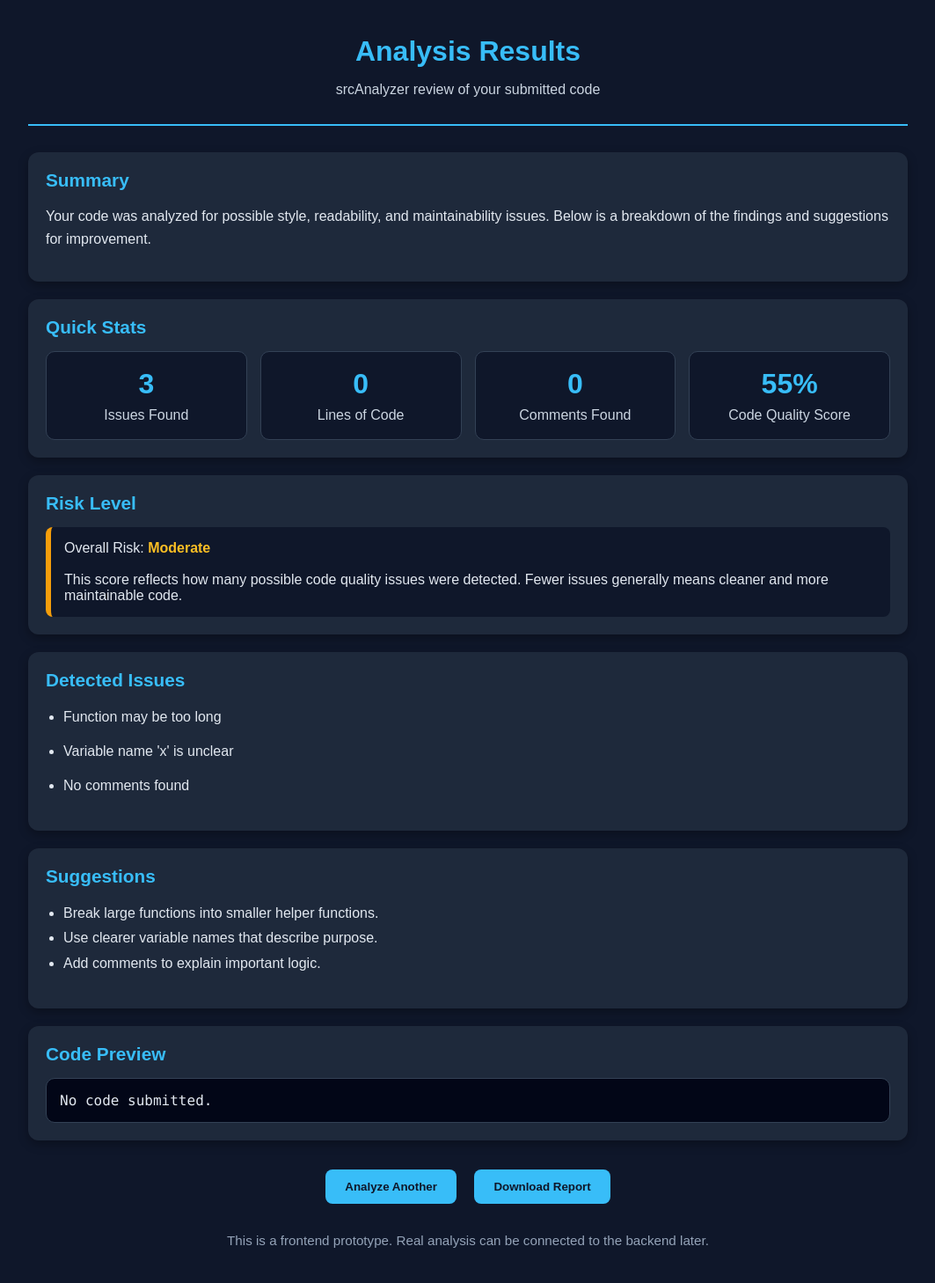
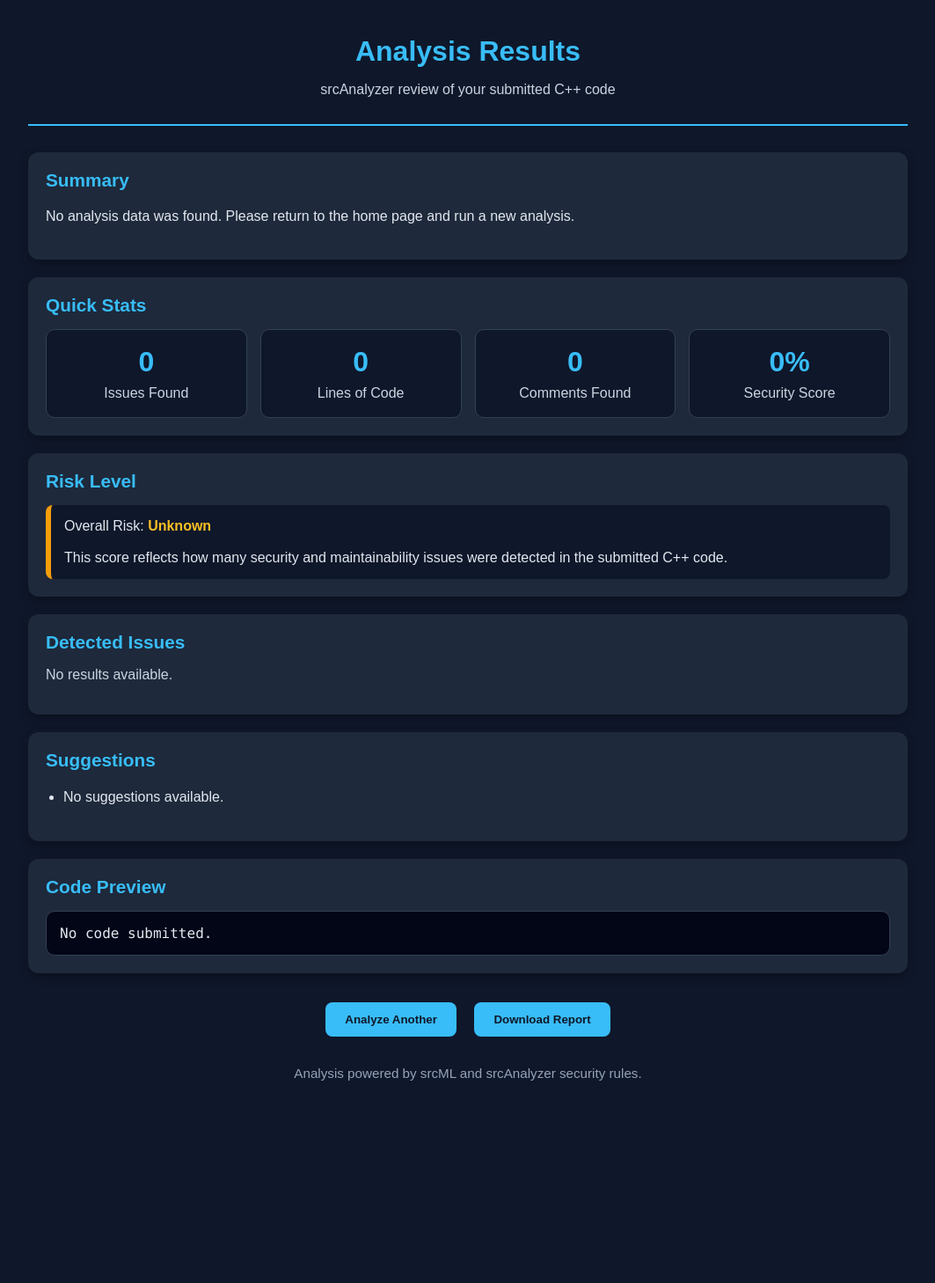
Before and after one commit to Ajross-dev/srcml-code-analyzer, a Python web app: template templates/results.html in a window 1280 px wide. Shown: the whole page at 88% size, without its empty margins (108-1171 px from the left). After the commit the page ends 1228 px from the top, so only its background shows below. Run offline with Jinja, Linux system fonts and the light colour scheme; the template is opened without the code that fills it, so the values that code supplies are empty.

Commit message:
updated results.html

```diff
--- a/templates/results.html
+++ b/templates/results.html
@@ -105,7 +105,21 @@
         }
 
         .issue-item {
-            margin-bottom: 10px;
+            margin-bottom: 14px;
+        }
+
+        .issue-meta {
+            color: #94a3b8;
+            font-size: 0.92rem;
+        }
+
+        .issue-severity {
+            font-weight: bold;
+            color: #38bdf8;
+        }
+
+        .empty-state {
+            color: #cbd5e1;
         }
 
         .code-preview {
@@ -152,15 +166,14 @@
 <body>
     <div class="container">
         <h1>Analysis Results</h1>
-        <p class="subtitle">srcAnalyzer review of your submitted code</p>
+        <p class="subtitle">srcAnalyzer review of your submitted C++ code</p>
 
         <hr>
 
         <div class="section">
             <h2>Summary</h2>
             <p class="summary-text" id="summary">
-                Your code was analyzed for possible style, readability, and maintainability issues.
-                Below is a breakdown of the findings and suggestions for improvement.
+                Loading analysis summary...
             </p>
         </div>
 
@@ -181,7 +194,7 @@
                 </div>
                 <div class="stat-card">
                     <h3 id="score">0%</h3>
-                    <p>Code Quality Score</p>
+                    <p>Security Score</p>
                 </div>
             </div>
         </div>
@@ -189,23 +202,23 @@
         <div class="section">
             <h2>Risk Level</h2>
             <div class="risk-box">
-                Overall Risk: <span class="risk-level" id="riskLevel">Moderate</span><br><br>
-                This score reflects how many possible code quality issues were detected.
-                Fewer issues generally means cleaner and more maintainable code.
+                Overall Risk: <span class="risk-level" id="riskLevel">Unknown</span><br><br>
+                This score reflects how many security and maintainability issues were
+                detected in the submitted C++ code.
             </div>
         </div>
 
         <div class="section">
             <h2>Detected Issues</h2>
             <div id="results">
-                <p>Analyzing...</p>
+                <p class="empty-state">Loading results...</p>
             </div>
         </div>
 
         <div class="section">
             <h2>Suggestions</h2>
             <ul id="suggestions">
-                <li>Suggestions will appear here after analysis.</li>
+                <li>Loading suggestions...</li>
             </ul>
         </div>
 
@@ -219,69 +232,73 @@
             <button onclick="downloadReport()">Download Report</button>
         </div>
 
-        <p class="footer-note">This is a frontend prototype. Real analysis can be connected to the backend later.</p>
+        <p class="footer-note">Analysis powered by srcML and srcAnalyzer security rules.</p>
     </div>
 
     <script>
-        let code = localStorage.getItem("code") || "";
+        const analysisData = JSON.parse(localStorage.getItem("analysisData") || "null");
 
-        let issues = [
-            "Function may be too long",
-            "Variable name 'x' is unclear",
-            "No comments found"
-        ];
+        const resultsDiv = document.getElementById("results");
+        const suggestionsDiv = document.getElementById("suggestions");
+        const codePreview = document.getElementById("codePreview");
+        const summary = document.getElementById("summary");
 
-        let suggestions = [
-            "Break large functions into smaller helper functions.",
-            "Use clearer variable names that describe purpose.",
-            "Add comments to explain important logic."
-        ];
-
-        let resultsDiv = document.getElementById("results");
-        let suggestionsDiv = document.getElementById("suggestions");
-        let codePreview = document.getElementById("codePreview");
-
-        if (issues.length > 0) {
-            resultsDiv.innerHTML =
-                "<ul>" +
-                issues.map(issue => `<li class="issue-item">${issue}</li>`).join("") +
-                "</ul>";
-        } else {
-            resultsDiv.innerHTML = "<p>No major issues found.</p>";
+        function escapeHtml(text) {
+            const div = document.createElement("div");
+            div.textContent = text;
+            return div.innerHTML;
         }
 
-        suggestionsDiv.innerHTML =
-            suggestions.map(s => `<li>${s}</li>`).join("");
+        if (!analysisData || !analysisData.success) {
+            summary.textContent = "No analysis data was found. Please return to the home page and run a new analysis.";
+            resultsDiv.innerHTML = '<p class="empty-state">No results available.</p>';
+            suggestionsDiv.innerHTML = "<li>No suggestions available.</li>";
+            codePreview.textContent = "No code submitted.";
+            document.getElementById("riskLevel").textContent = "Unknown";
+        } else {
+            summary.textContent = analysisData.summary || "Analysis complete.";
+            codePreview.textContent = analysisData.codePreview || "No code submitted.";
 
-        codePreview.textContent = code ? code : "No code submitted.";
+            document.getElementById("issueCount").textContent = analysisData.issueCount ?? 0;
+            document.getElementById("lineCount").textContent = analysisData.lineCount ?? 0;
+            document.getElementById("commentCount").textContent = analysisData.commentCount ?? 0;
+            document.getElementById("score").textContent = `${analysisData.score ?? 0}%`;
+            document.getElementById("riskLevel").textContent = analysisData.riskLevel || "Unknown";
 
-        let lineCount = code ? code.split("\n").length : 0;
-        let commentCount = code ? (code.match(/\/\/|#/g) || []).length : 0;
-        let issueCount = issues.length;
+            if (analysisData.issues && analysisData.issues.length > 0) {
+                resultsDiv.innerHTML =
+                    "<ul>" +
+                    analysisData.issues.map(issue => `
+                        <li class="issue-item">
+                            <span class="issue-severity">${escapeHtml(issue.severity || "Unknown")}</span>:
+                            ${escapeHtml(issue.issue || "Issue detected")}
+                            <div>${escapeHtml(issue.explanation || "")}</div>
+                            <div class="issue-meta">
+                                Function: ${escapeHtml(issue.function || "Unknown")} |
+                                Line: ${escapeHtml(issue.line || "Unknown")}
+                            </div>
+                        </li>
+                    `).join("") +
+                    "</ul>";
+            } else {
+                resultsDiv.innerHTML = '<p class="empty-state">No major issues found.</p>';
+            }
 
-        let score = Math.max(100 - issueCount * 15, 40);
-
-        document.getElementById("issueCount").textContent = issueCount;
-        document.getElementById("lineCount").textContent = lineCount;
-        document.getElementById("commentCount").textContent = commentCount;
-        document.getElementById("score").textContent = score + "%";
-
-        let riskLevel = "Low";
-        if (issueCount >= 3) {
-            riskLevel = "Moderate";
-        }
-        if (issueCount >= 5) {
-            riskLevel = "High";
+            if (analysisData.suggestions && analysisData.suggestions.length > 0) {
+                suggestionsDiv.innerHTML = analysisData.suggestions
+                    .map(suggestion => `<li>${escapeHtml(suggestion)}</li>`)
+                    .join("");
+            } else {
+                suggestionsDiv.innerHTML = "<li>No suggestions available.</li>";
+            }
         }
 
-        document.getElementById("riskLevel").textContent = riskLevel;
-
         function goBack() {
-            window.location.href = "index.html";
+            window.location.href = "/";
         }
 
         function downloadReport() {
-            alert("Report download feature coming soon.");
+            window.print();
         }
     </script>
 </body>
```
